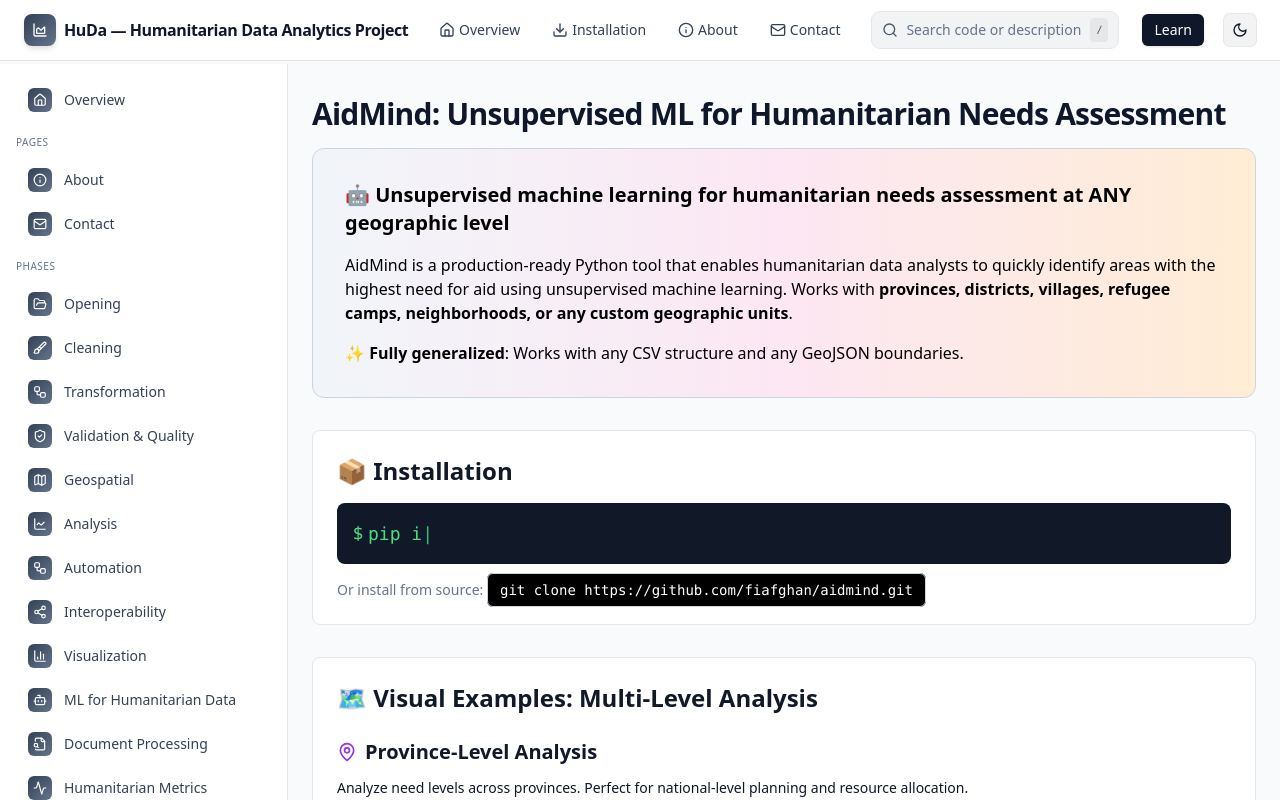
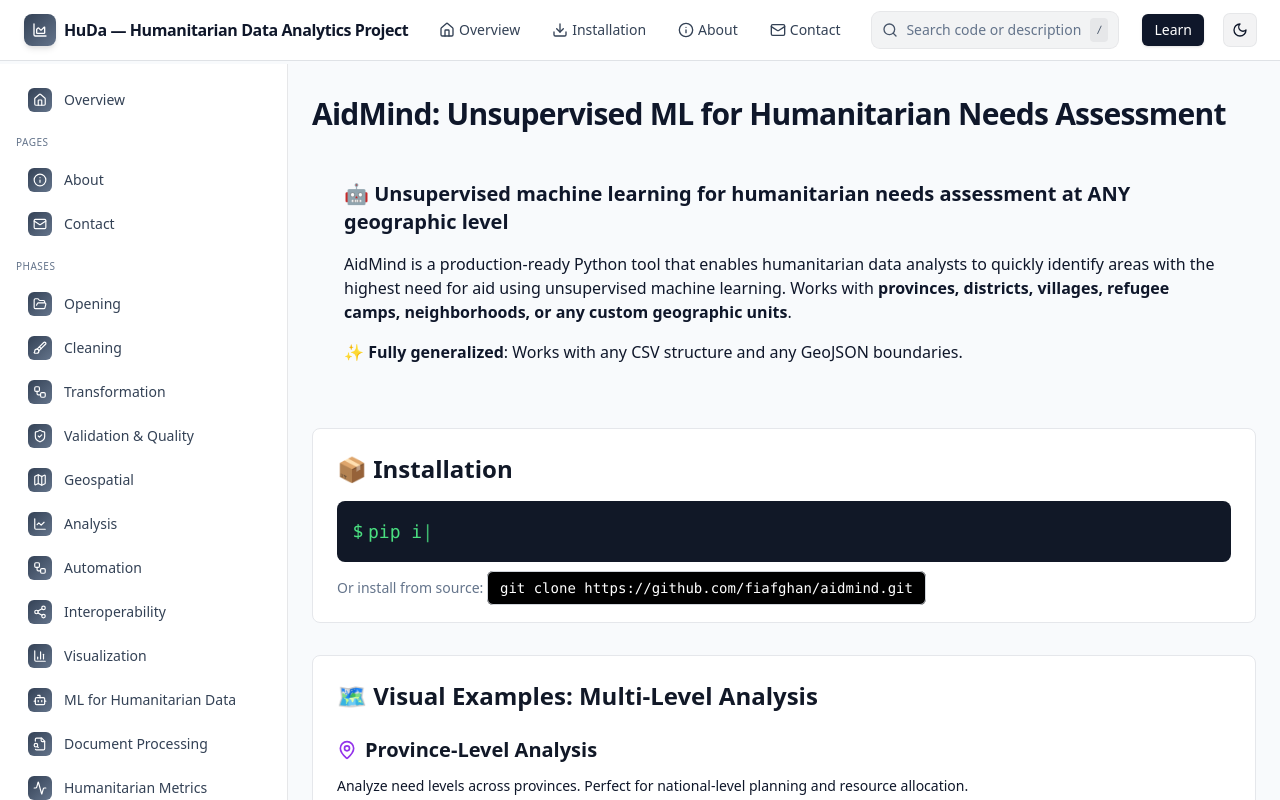
Before and after one commit to fiafghan/HudaWebSite, a React (Vite) app: page /docs/aidmind in a window 1280 px wide. Shown: the top 800 px of the page. Built offline with nearby package versions, Linux system fonts and the light colour scheme.

Commit message:
new update

```diff
--- a/src/pages/docs/AidMind.tsx
+++ b/src/pages/docs/AidMind.tsx
@@ -134,14 +134,14 @@ export default function AidMind() {
     <DocsLayout title="AidMind: Unsupervised ML for Humanitarian Needs Assessment">
       <div className="max-w-none">
         {/* Hero Section */}
-        <div className={`p-8 rounded-xl mb-8 ${isDark ? 'bg-slate-900 border border-slate-700' : 'bg-gradient-to-r from-slate-100 via-pink-100 to-orange-100 border border-slate-300'}`}>
-          <p className={`text-xl font-bold mb-4 ${isDark ? 'text-white bg-gray-800 px-4 py-3 rounded-lg' : 'text-black'}`}>
+        <div className={`p-8 rounded-xl mb-8 ${isDark ? 'bg-slate-900 border border-slate-700' : ''}`}>
+          <p className={`text-xl font-bold mb-4 ${isDark ? 'text-white bg-gray-800 px-4 py-3 rounded-lg' : ''}`}>
             🤖 Unsupervised machine learning for humanitarian needs assessment at ANY geographic level
           </p>
-          <p className={`text-base mb-4 ${isDark ? 'text-gray-100 bg-gray-800 px-4 py-3 rounded-lg' : 'text-black'}`}>
+          <p className={`text-base mb-4 ${isDark ? 'text-gray-100 bg-gray-800 px-4 py-3 rounded-lg' : ''}`}>
             AidMind is a production-ready Python tool that enables humanitarian data analysts to quickly identify areas with the highest need for aid using unsupervised machine learning. Works with <strong>provinces, districts, villages, refugee camps, neighborhoods, or any custom geographic units</strong>.
           </p>
-          <p className={`text-base ${isDark ? 'text-gray-100 bg-gray-800 px-4 py-3 rounded-lg' : 'text-black'}`}>
+          <p className={`text-base ${isDark ? 'text-gray-100 bg-gray-800 px-4 py-3 rounded-lg' : ''}`}>
             <strong>✨ Fully generalized</strong>: Works with any CSV structure and any GeoJSON boundaries.
           </p>
         </div>
```
